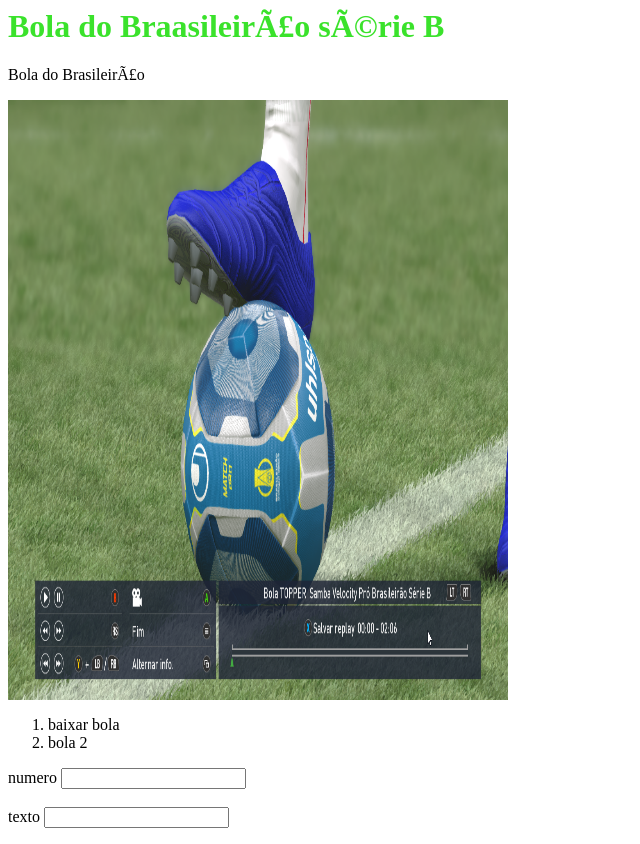
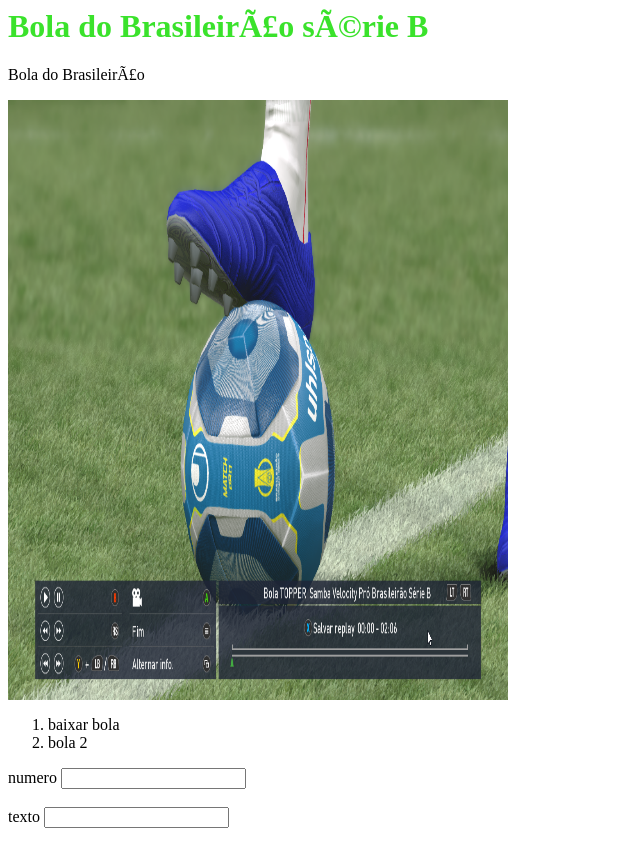
Before and after one commit to Ceyton1996/teste-bola, a plain HTML site: page index.html in a window 1280 px wide. Shown: the whole page, without its empty margins (0-640 px from the left). Drawn offline with Linux system fonts and the light colour scheme.

Commit message:
Add files via upload

```diff
--- a/index.html
+++ b/index.html
@@ -15,7 +15,7 @@
     }
     </style>
 
-    <h1 class="bolasdojogo"> Bola do Braasileirão série B </h1>
+    <h1 class="bolasdojogo"> Bola do Brasileirão série B </h1>
 
     <div>
 
```
